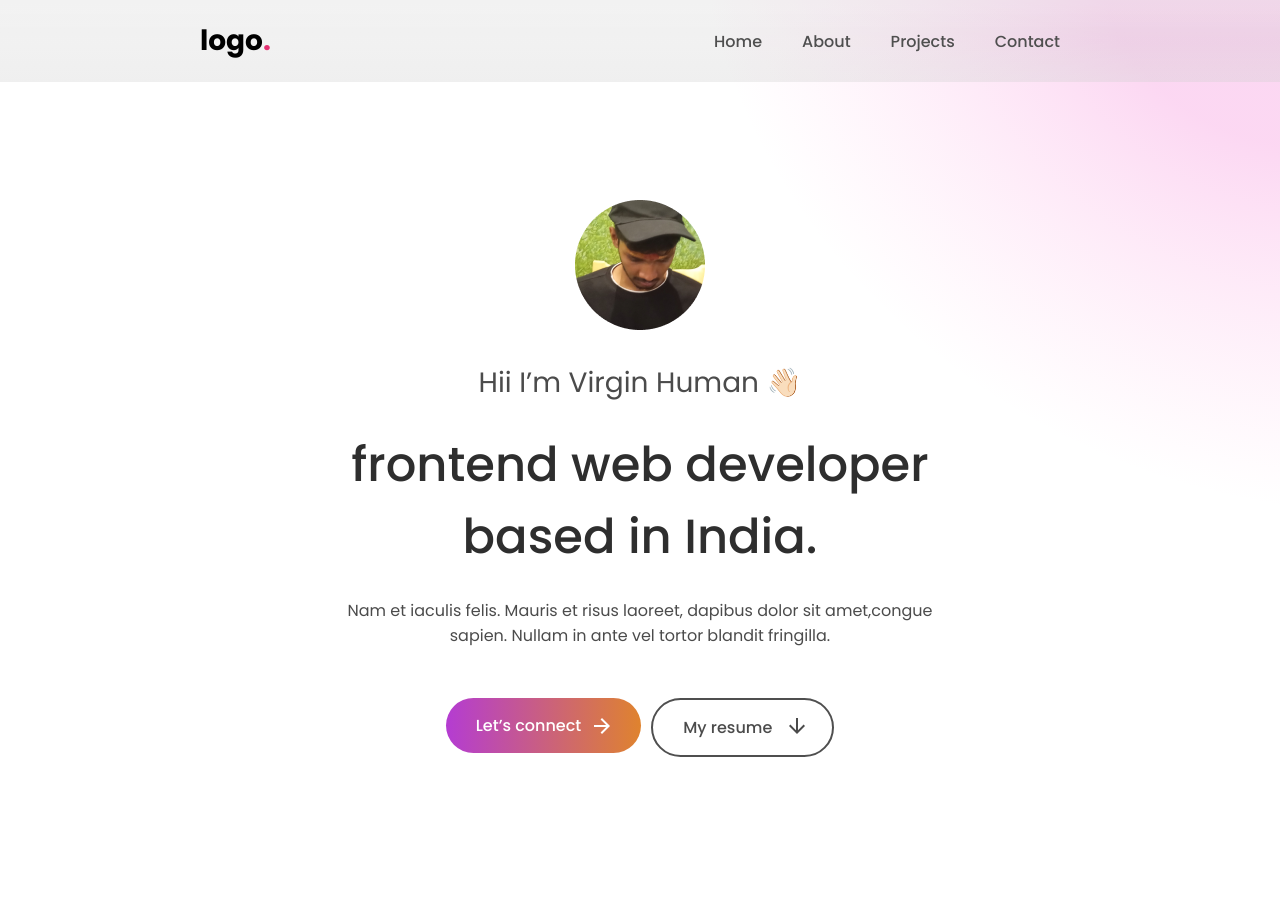
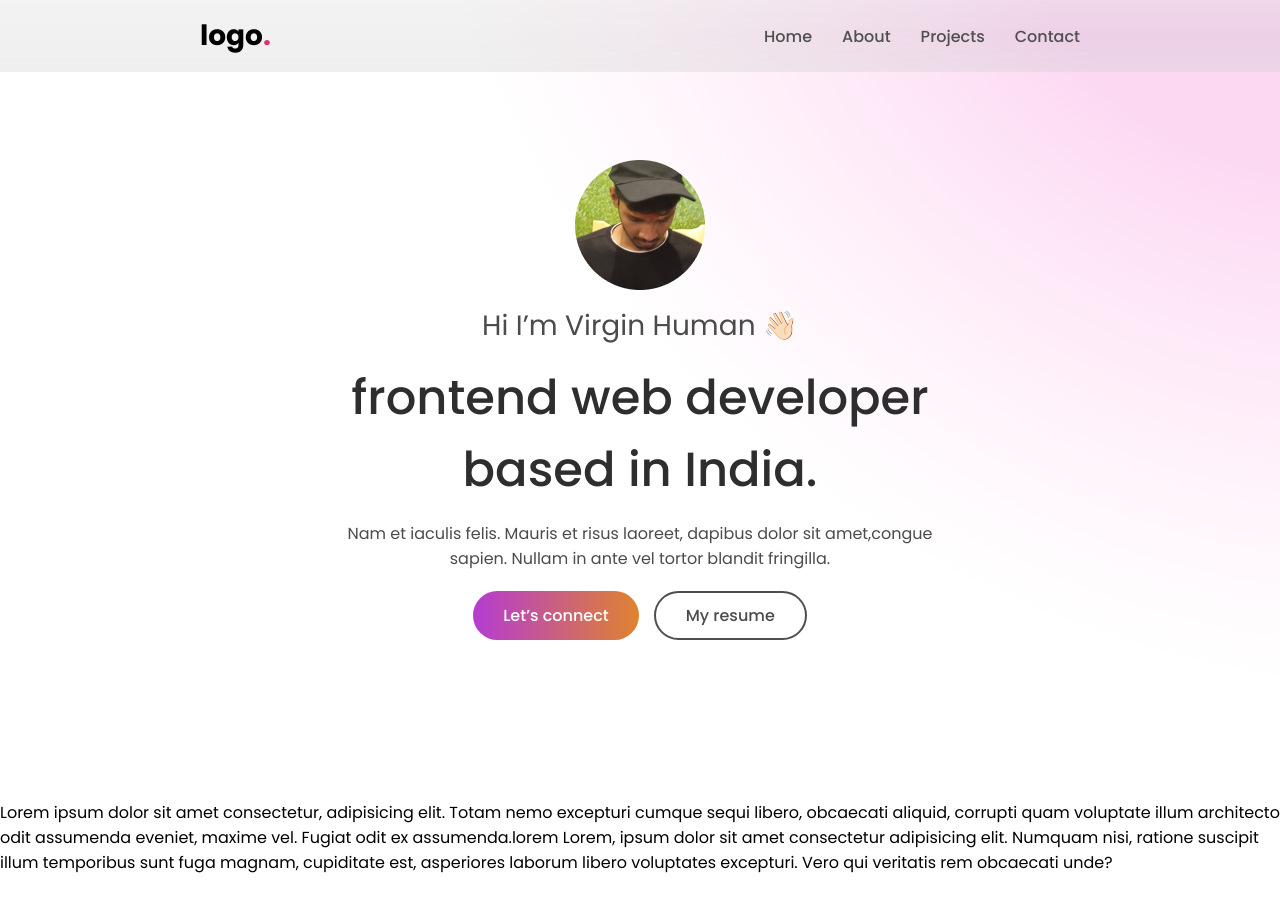
Before and after one commit to heyrohitog/portfolio-lite, a plain HTML site: page index.html in a window 1280 px wide. Drawn offline with Linux system fonts and the light colour scheme.

Commit message:
HTML AND CSS FIXED

```diff
--- a/css/style.css
+++ b/css/style.css
@@ -1,98 +1,143 @@
 @import url("https://fonts.googleapis.com/css2?family=Poppins:ital,wght@0,100;0,200;0,300;0,400;0,500;0,600;0,700;0,800;0,900;1,100;1,200;1,300;1,400;1,500;1,600;1,700;1,800;1,900&display=swap");
+
 * {
   padding: 0;
   margin: 0;
   font-family: "poppins";
+  box-sizing: border-box;
 }
+
+body,
+html {
+  scroll-behavior: smooth;
+  scroll-padding: 100px;
+}
+
+.main-container {
+  width: 100%;
+  height: 100vh;
+  background-image: url(../img/pink.svg);
+  background-position: center;
+  background-size: cover;
+  background-repeat: no-repeat;
+}
+
+/* =================== NAVBAR STARTS HERE ================ */
+
 nav {
   display: flex;
-  padding: 20px 0px;
   align-items: center;
   justify-content: space-between;
   position: fixed;
   background: linear-gradient(180deg, #d9d9d954, #b0b0b02e, #cfcfcf57);
   width: 100%;
   z-index: 10;
+  padding: 15px 200px;
 }
+
 nav .logo {
   font-size: 28px;
   font-weight: 700;
-  margin-left: 200px;
 }
+
 nav .logo span {
   color: #e33071;
 }
-nav ul {
+
+nav .menu {
   display: flex;
+  gap: 30px;
 }
-nav ul li {
+
+nav .menu li {
   list-style: none;
-  margin: 0px 20px;
 }
-nav ul li a {
+
+nav .menu li a {
   text-decoration: none;
   font-weight: 500;
   color: #4f4f4f;
 }
-nav ul li a:hover {
+
+nav .menu li a:hover {
   color: #e33071;
   cursor: pointer;
 }
-nav .menu {
-  margin-right: 200px;
+
+/* =================== NAVBAR ENDS HERE ================ */
+
+/* =================== HOME STARTS HERE ================ */
+
+.home-container {
+  width: 100%;
+  height: 100%;
+  display: flex;
+  flex-direction: column;
+  justify-content: center;
+  align-items: center;
+  gap: 15px;
+  text-align: center;
 }
-header {
-  text-align: center;
-  padding-top: 200px;
-  height: 90vh;
-}
-header img {
-  margin-bottom: 25px;
-}
-header p {
+
+.home-container p {
   font-size: 28px;
   color: #4b4b4b;
 }
-header h3 {
+
+.home-container h3 {
   font-size: 48px;
   color: #2e2e2e;
   font-weight: 500;
-  padding: 25px;
 }
-header span {
+
+.home-container span {
   font-size: 16px;
   color: #4b4b4b;
 }
-header .btns {
+
+.home-container .btns {
   display: flex;
-  margin: 50px auto;
-  justify-content: center;
+  gap: 15px;
+  margin-top: 5px;
 }
-header .btns .btn button {
-  padding: 15px 60px 15px 30px;
+
+.home-container .btns .lets-connect {
   border-radius: 50px;
   border: none;
   background: linear-gradient(90deg, #b43cd2, #df832e);
   color: #fff;
   font-size: 16px;
   font-weight: 500;
-}
-header .btns .btn img {
-  position: absolute;
-  margin-left: 144px;
-  margin-top: 16px;
-}
-#download_resume {
-  background: transparent;
-  border: 2px solid #4f4f4f;
-  color: #4b4b4b;
-  margin-left: 10px;
-}
-.circle {
-  position: absolute;
-  right: 0;
+  padding: 10px 30px;
+  cursor: pointer;
 }
 
-section {
-  height: 1000px;
+.home-container .btns .resume {
+  padding: 10px 30px;
+  font-weight: 500;
+  font-size: 16px;
+  border: none;
+  border-radius: 50px;
+  background: transparent;
+  color: #4b4b4b;
+  border: 2px solid #4f4f4f;
+  cursor: pointer;
 }
+
+.home-container .btns .lets-connect:hover {
+  background: blanchedalmond;
+  color: black;
+}
+
+.home-container .btns .resume:hover {
+  background: blanchedalmond;
+  color: black;
+  border: 2px solid #ffffff;
+}
+
+/* =================== HOME ENDS HERE ================ */
+
+.about-container {
+  width: 100%;
+  height: 100vh;
+}
--- a/index.html
+++ b/index.html
@@ -7,43 +7,39 @@
     <link rel="stylesheet" href="./css/style.css" />
   </head>
   <body>
+    <div class="main-container">
       <nav>
         <div class="logo">logo<span>.</span></div>
         <div class="menu">
-        <ul>
-          <li><a href="#">Home</a></li>
-          <li><a href="#">About</a></li>
+          <li><a href="#home">Home</a></li>
+          <li><a href="#about">About</a></li>
           <li><a href="#">Projects</a></li>
           <li><a href="#">Contact</a></li>
-        </ul>
         </div>
       </nav>
-    <div class="circle">
-      <img src="./img/pink.svg" alt="" />
-    </div>
-    <header>
+      <div class="home-container" id="home">
         <img src="./img/dp.png" alt="" />
-      <p>Hii I’m Virgin Human 👋🏻</p>
-      <h3>
-        frontend web developer<br />
-        based in India.
-      </h3>
+        <p>Hi I’m Virgin Human 👋🏻</p>
+        <h3>frontend web developer<br />based in India.</h3>
         <span
           >Nam et iaculis felis. Mauris et risus laoreet, dapibus dolor sit
           amet,congue <br />
           sapien. Nullam in ante vel tortor blandit fringilla.</span
         >
         <div class="btns">
-        <div class="btn">
-          <img src="./img/right.svg" alt="" />
-          <button>Let’s connect</button>
-        </div>
-        <div class="btn">
-          <img src="./img/down.svg" alt="" />
-          <button id="download_resume">My resume</button>
+          <button class="lets-connect">Let’s connect</button>
+          <button class="resume">My resume</button>
         </div>
       </div>
-    </header>
-    <section></section>
+      <div class="about-container" id="about">
+        Lorem ipsum dolor sit amet consectetur, adipisicing elit. Totam nemo
+        excepturi cumque sequi libero, obcaecati aliquid, corrupti quam
+        voluptate illum architecto odit assumenda eveniet, maxime vel. Fugiat
+        odit ex assumenda.lorem Lorem, ipsum dolor sit amet consectetur
+        adipisicing elit. Numquam nisi, ratione suscipit illum temporibus sunt
+        fuga magnam, cupiditate est, asperiores laborum libero voluptates
+        excepturi. Vero qui veritatis rem obcaecati unde?
+      </div>
+    </div>
   </body>
 </html>
```
Lines whose indentation alone changed are shown as unchanged.
